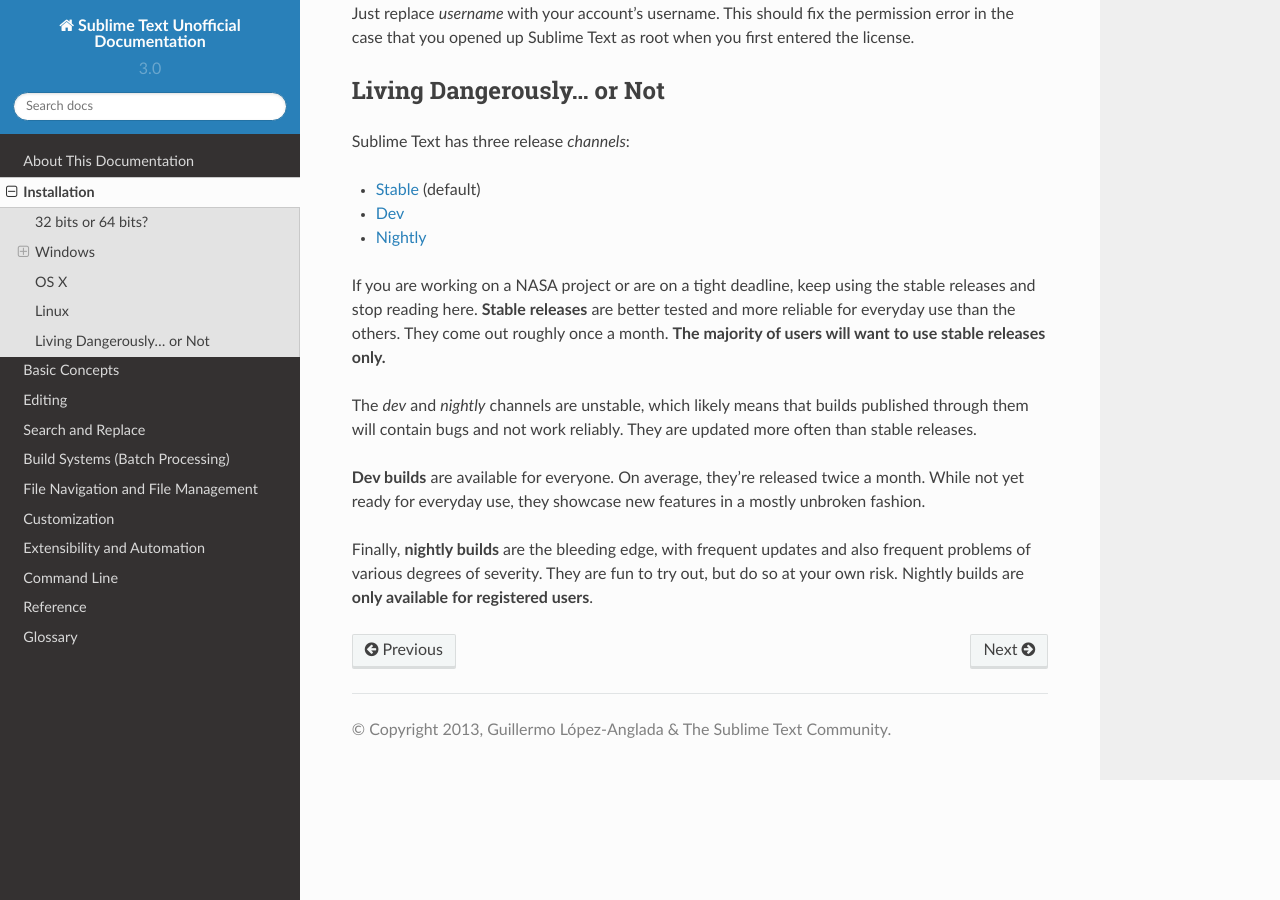
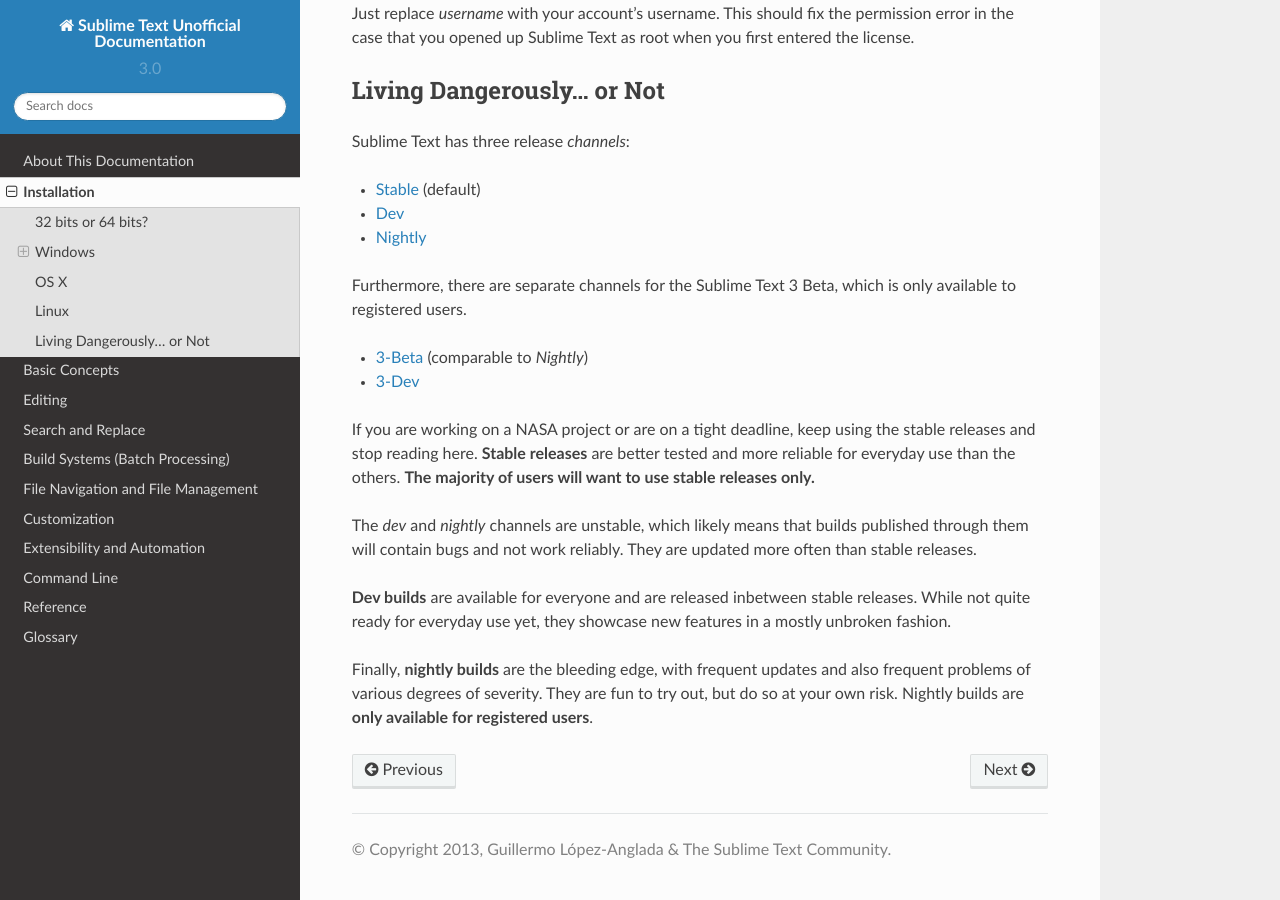
Before and after one commit to guillermooo/sublime-undocs, a Sphinx documentation site: the page built from source/getting_started/install.rst, in a window 1280 px wide and 900 px high, scrolled down 2906 px. Built offline with Sphinx 7.4.7 and the Read the Docs theme 2.0.0, drawn with Linux system fonts in a browser that asks for light colours.

Commit message:
[2to3port] Update installation instructions and add a "contributing" section
Reuses: 309388d30b957043a8b450af324d4920c6950823

```diff
--- a/source/getting_started/install.rst
+++ b/source/getting_started/install.rst
@@ -177,19 +177,33 @@
 .. _Dev: http://www.sublimetext.com/dev
 .. _Nightly: http://www.sublimetext.com/nightly
 
-If you are working on a NASA project or are on a tight deadline, keep using
-the stable releases and stop reading here. **Stable releases** are better
-tested and more reliable for everyday use than the others. They come out
-roughly once a month. **The majority of users will want to use stable releases
-only.**
+Furthermore, there are separate channels
+for the Sublime Text 3 Beta,
+which is only available to registered users.
+
+* `3-Beta <http://www.sublimetext.com/3>`_ (comparable to *Nightly*)
+* `3-Dev <http://www.sublimetext.com/3dev>`_
+
+.. XXX: So many channels for ST3, really? Check this.
+
+If you are working on a NASA project
+or are on a tight deadline,
+keep using the stable releases
+and stop reading here.
+**Stable releases** are better tested
+and more reliable for everyday use
+than the others.
+**The majority of users will want
+to use stable releases only.**
 
 The *dev* and *nightly* channels are unstable, which likely means that builds
 published through them will contain bugs and not work reliably.
 They are updated more often than stable releases.
 
-**Dev builds** are available for everyone. On average, they're released twice
-a month. While not yet ready for everyday use, they showcase new features in a
-mostly unbroken fashion.
+**Dev builds** are available for everyone
+and are released inbetween stable releases.
+While not quite ready for everyday use yet,
+they showcase new features in a mostly unbroken fashion.
 
 Finally, **nightly builds** are the bleeding edge, with frequent updates and
 also frequent problems of various degrees of severity. They are fun to try
```
Also changed, not shown: source/intro.rst (+10 -0 lines).
